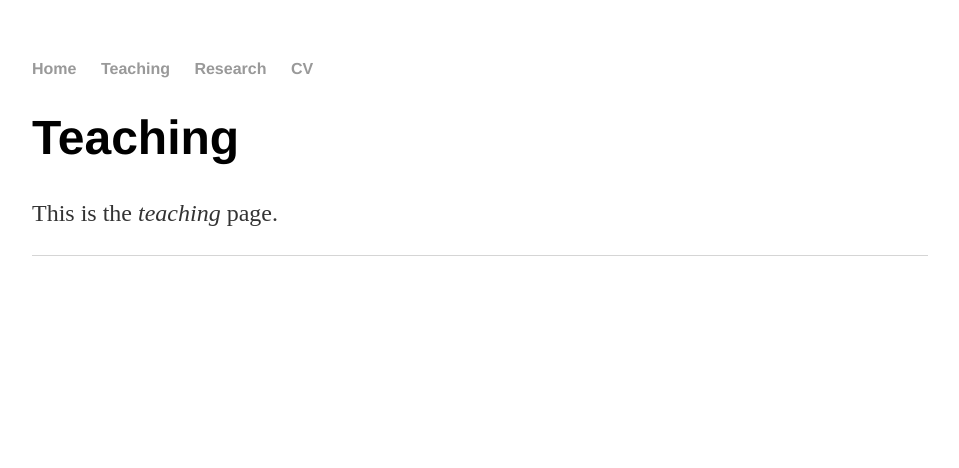
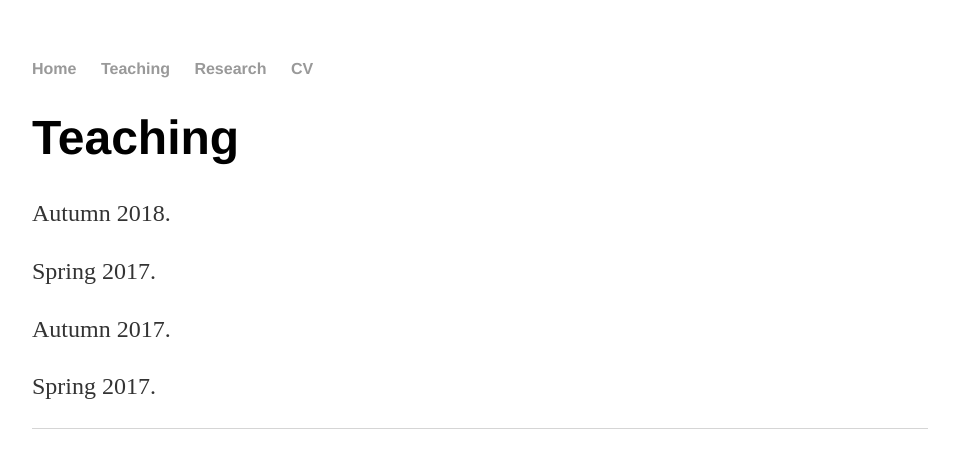
Before and after one commit to ethanweed/ethanweed.github.io, a Jekyll site: the page built from teaching/index.html, in a window 1280 px wide. Shown: the top 468 px of the page, without its empty margins (160-1119 px from the left). Built offline with Jekyll 4.4.1, drawn with Linux system fonts in a browser that asks for light colours.

Commit message:
edits to teaching and research pages

```diff
--- a/research/index.html
+++ b/research/index.html
@@ -4,7 +4,6 @@ title: Research
 ---
 <div class="blurb">
 	<h1>Research</h1>
-	<p>This is the <em> research </em> page. </p>
 </div><!-- /.blurb -->
 
 
--- a/teaching/index.html
+++ b/teaching/index.html
@@ -2,7 +2,12 @@
 layout: default
 title: Teaching
 ---
-<div class="blurb">
-	<h1>Teaching</h1>
-	<p>This is the <em> teaching </em> page. </p>
-</div><!-- /.blurb -->
+
+<h1>Teaching</h1>
+<p>Autumn 2018. </p>
+
+<p>Spring 2017. </p>
+
+<p>Autumn 2017. </p>
+
+<p>Spring 2017. </p>
```
